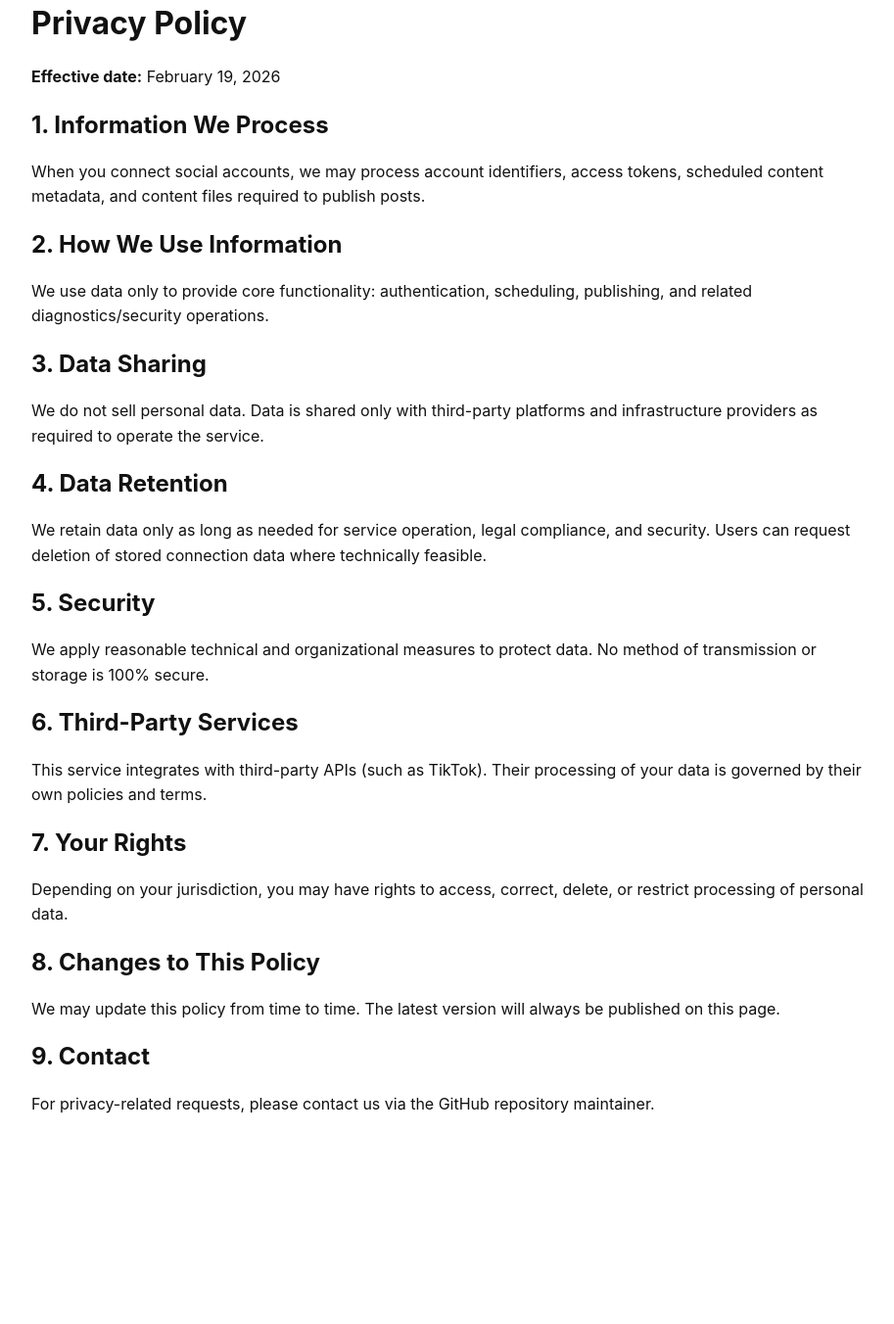
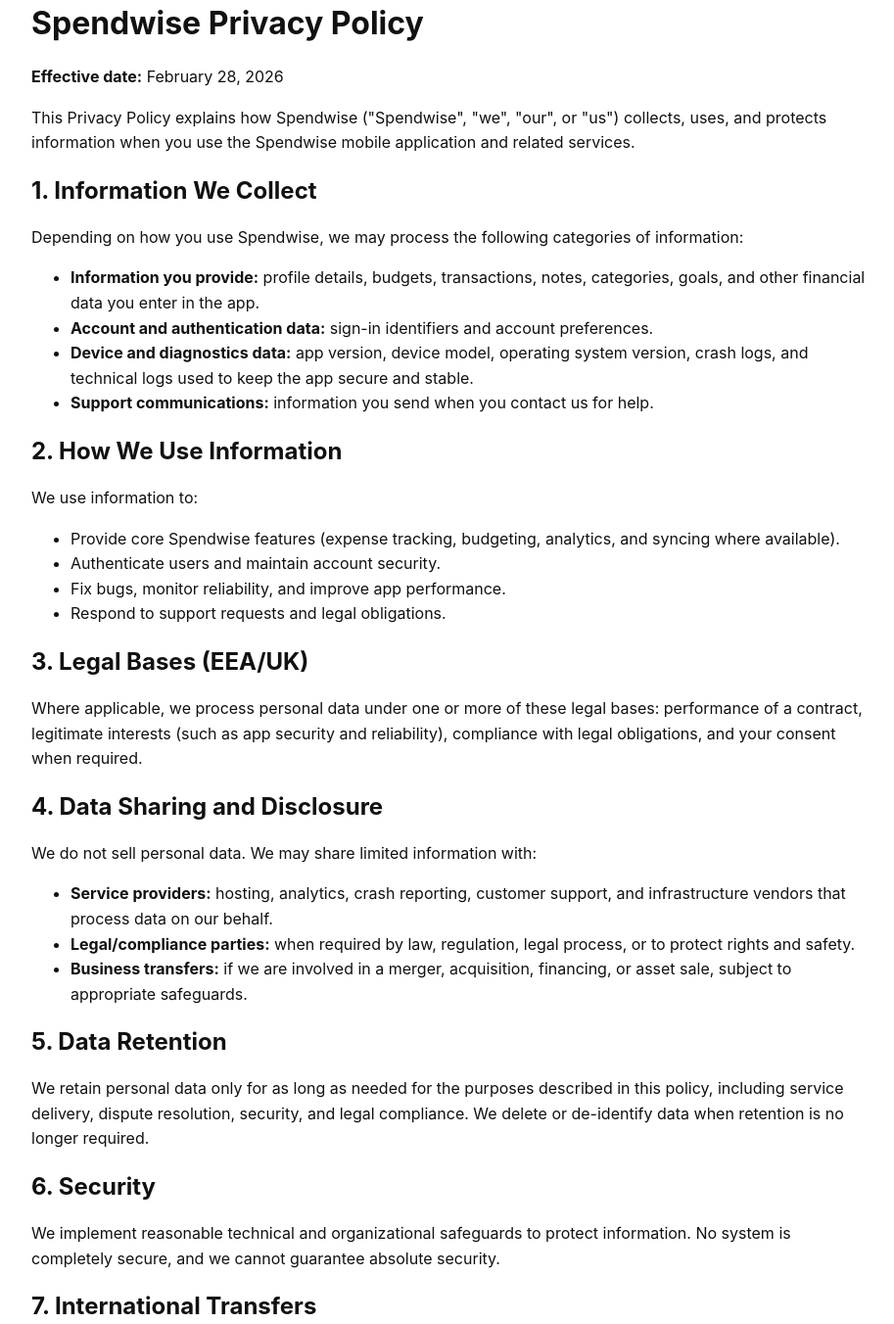
Before and after one commit to mikel-lab/terms-documentation, a plain HTML site: page privacy.html in a window 1280 px wide. Shown: the part 37-1389 px from the top of the page at 98% size, without its empty margins (178-1091 px from the left). Before the commit the page ends 1217 px from the top, so only its background shows below. Drawn offline with Linux system fonts and the light colour scheme.

Commit message:
docs: add Apple-aligned Spendwise privacy policy

```diff
--- a/privacy.html
+++ b/privacy.html
@@ -3,41 +3,68 @@
 <head>
   <meta charset="utf-8" />
   <meta name="viewport" content="width=device-width, initial-scale=1" />
-  <title>Privacy Policy</title>
+  <title>Spendwise Privacy Policy</title>
   <style>
     body { font-family: -apple-system, BlinkMacSystemFont, "Segoe UI", Roboto, Helvetica, Arial, sans-serif; max-width: 860px; margin: 40px auto; padding: 0 16px; line-height: 1.6; color: #111; }
     h1, h2 { line-height: 1.3; }
   </style>
 </head>
 <body>
-  <h1>Privacy Policy</h1>
-  <p><strong>Effective date:</strong> February 19, 2026</p>
+  <h1>Spendwise Privacy Policy</h1>
+  <p><strong>Effective date:</strong> February 28, 2026</p>
+  <p>This Privacy Policy explains how Spendwise ("Spendwise", "we", "our", or "us") collects, uses, and protects information when you use the Spendwise mobile application and related services.</p>
 
-  <h2>1. Information We Process</h2>
-  <p>When you connect social accounts, we may process account identifiers, access tokens, scheduled content metadata, and content files required to publish posts.</p>
+  <h2>1. Information We Collect</h2>
+  <p>Depending on how you use Spendwise, we may process the following categories of information:</p>
+  <ul>
+    <li><strong>Information you provide:</strong> profile details, budgets, transactions, notes, categories, goals, and other financial data you enter in the app.</li>
+    <li><strong>Account and authentication data:</strong> sign-in identifiers and account preferences.</li>
+    <li><strong>Device and diagnostics data:</strong> app version, device model, operating system version, crash logs, and technical logs used to keep the app secure and stable.</li>
+    <li><strong>Support communications:</strong> information you send when you contact us for help.</li>
+  </ul>
 
   <h2>2. How We Use Information</h2>
-  <p>We use data only to provide core functionality: authentication, scheduling, publishing, and related diagnostics/security operations.</p>
+  <p>We use information to:</p>
+  <ul>
+    <li>Provide core Spendwise features (expense tracking, budgeting, analytics, and syncing where available).</li>
+    <li>Authenticate users and maintain account security.</li>
+    <li>Fix bugs, monitor reliability, and improve app performance.</li>
+    <li>Respond to support requests and legal obligations.</li>
+  </ul>
 
-  <h2>3. Data Sharing</h2>
-  <p>We do not sell personal data. Data is shared only with third-party platforms and infrastructure providers as required to operate the service.</p>
+  <h2>3. Legal Bases (EEA/UK)</h2>
+  <p>Where applicable, we process personal data under one or more of these legal bases: performance of a contract, legitimate interests (such as app security and reliability), compliance with legal obligations, and your consent when required.</p>
 
-  <h2>4. Data Retention</h2>
-  <p>We retain data only as long as needed for service operation, legal compliance, and security. Users can request deletion of stored connection data where technically feasible.</p>
+  <h2>4. Data Sharing and Disclosure</h2>
+  <p>We do not sell personal data. We may share limited information with:</p>
+  <ul>
+    <li><strong>Service providers:</strong> hosting, analytics, crash reporting, customer support, and infrastructure vendors that process data on our behalf.</li>
+    <li><strong>Legal/compliance parties:</strong> when required by law, regulation, legal process, or to protect rights and safety.</li>
+    <li><strong>Business transfers:</strong> if we are involved in a merger, acquisition, financing, or asset sale, subject to appropriate safeguards.</li>
+  </ul>
 
-  <h2>5. Security</h2>
-  <p>We apply reasonable technical and organizational measures to protect data. No method of transmission or storage is 100% secure.</p>
+  <h2>5. Data Retention</h2>
+  <p>We retain personal data only for as long as needed for the purposes described in this policy, including service delivery, dispute resolution, security, and legal compliance. We delete or de-identify data when retention is no longer required.</p>
 
-  <h2>6. Third-Party Services</h2>
-  <p>This service integrates with third-party APIs (such as TikTok). Their processing of your data is governed by their own policies and terms.</p>
+  <h2>6. Security</h2>
+  <p>We implement reasonable technical and organizational safeguards to protect information. No system is completely secure, and we cannot guarantee absolute security.</p>
 
-  <h2>7. Your Rights</h2>
-  <p>Depending on your jurisdiction, you may have rights to access, correct, delete, or restrict processing of personal data.</p>
+  <h2>7. International Transfers</h2>
+  <p>Your data may be processed in countries other than your own. Where required, we apply appropriate safeguards for cross-border transfers.</p>
 
-  <h2>8. Changes to This Policy</h2>
-  <p>We may update this policy from time to time. The latest version will always be published on this page.</p>
+  <h2>8. Children's Privacy</h2>
+  <p>Spendwise is not directed to children under 13 (or the minimum age in your jurisdiction), and we do not knowingly collect personal data from children.</p>
 
-  <h2>9. Contact</h2>
-  <p>For privacy-related requests, please contact us via the GitHub repository maintainer.</p>
+  <h2>9. Your Privacy Rights</h2>
+  <p>Depending on your location, you may have rights to access, correct, delete, port, or restrict processing of your personal data, and to object to certain processing. You may also have the right to withdraw consent where processing is based on consent.</p>
+
+  <h2>10. Apple and App Store</h2>
+  <p>Apple may collect and process data according to its own terms and privacy policies when you use iOS, iCloud, or the App Store. Spendwise is not responsible for Apple's independent processing practices.</p>
+
+  <h2>11. Changes to This Privacy Policy</h2>
+  <p>We may update this policy periodically. We will post the latest version on this page and update the Effective date above.</p>
+
+  <h2>12. Contact Us</h2>
+  <p>For privacy requests or questions, contact us through the repository maintainer at <a href="https://github.com/mikel-lab/terms-documentation/issues">https://github.com/mikel-lab/terms-documentation/issues</a>.</p>
 </body>
 </html>
```
Also changed, not shown: index.html (+2 -2 lines).
